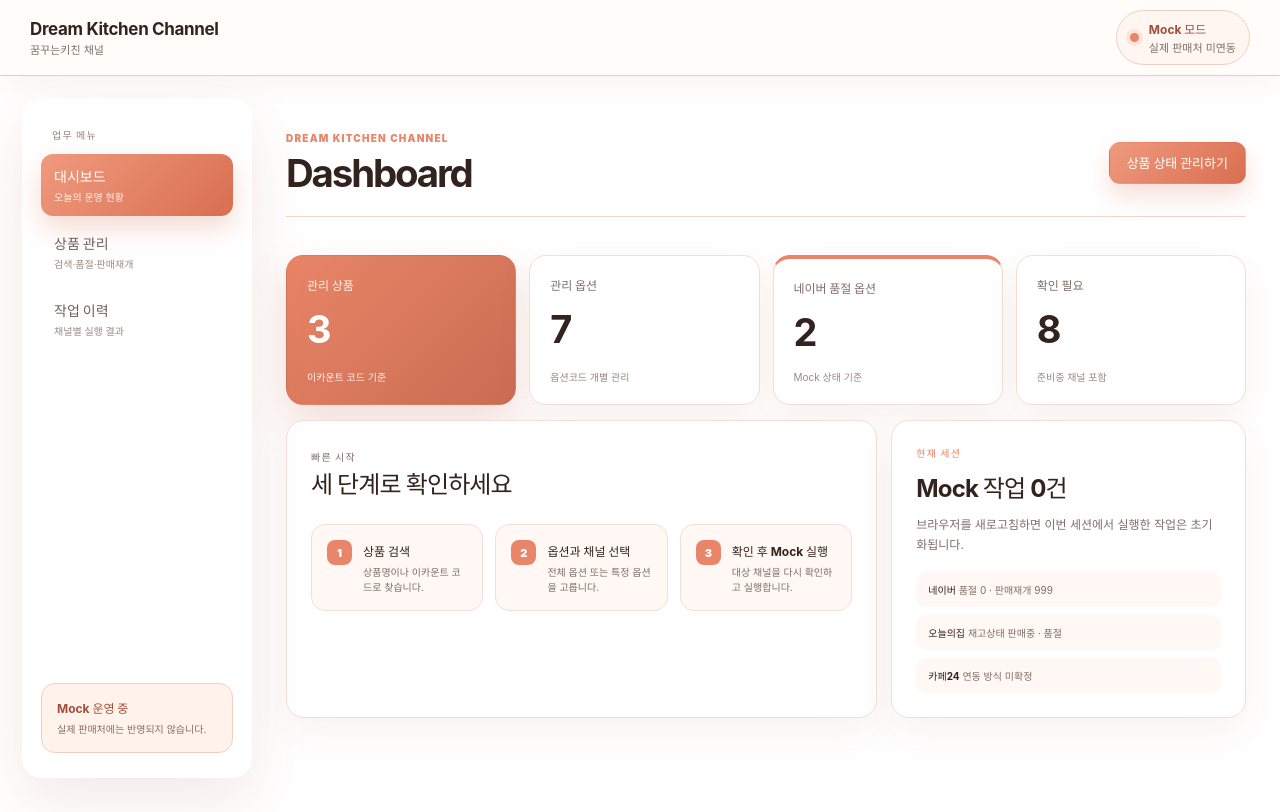
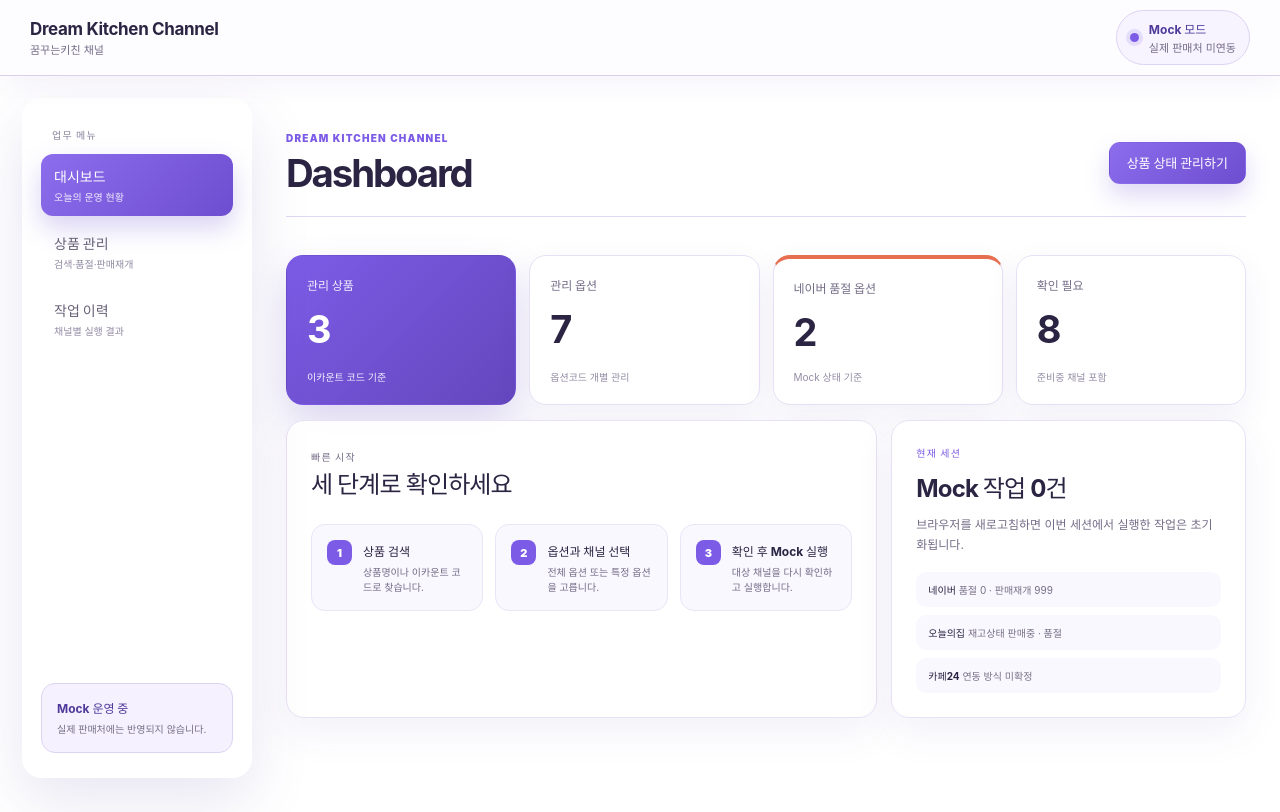
Before and after one commit to rjs52gus/dream-kc-channel, a React (Vite) app: page / in a window 1280 px wide. Built offline with nearby package versions, Linux system fonts and the light colour scheme.

Commit message:
style: apply lavender purple dashboard palette

```diff
--- a/src/app.css
+++ b/src/app.css
@@ -1,30 +1,30 @@
 :root {
   font-family: Pretendard, "Noto Sans KR", "Apple SD Gothic Neo", Inter,
     system-ui, -apple-system, BlinkMacSystemFont, "Segoe UI", sans-serif;
-  color: #33231e;
+  color: #2b2442;
   background: #ffffff;
   font-synthesis: none;
   text-rendering: optimizeLegibility;
-  --ink: #33231e;
-  --muted: #7e6e68;
+  --ink: #2b2442;
+  --muted: #746c87;
   --paper: #ffffff;
   --card: #ffffff;
-  --line: #f2ded6;
-  --line-strong: #e7c6ba;
-  --blue: #e98568;
-  --blue-dark: #a24d3b;
-  --blue-pale: #fff1eb;
+  --line: #e8e0f5;
+  --line-strong: #d6caec;
+  --blue: #7c5ce6;
+  --blue-dark: #4d3a9a;
+  --blue-pale: #f1edff;
   --green: #4d8a6c;
   --green-dark: #347052;
   --green-pale: #e7f4ec;
   --lime: #ffffff;
-  --lime-pale: #fff8f4;
-  --orange: #e98568;
-  --orange-dark: #9f4b38;
-  --orange-pale: #fff1eb;
-  --yellow: #d79369;
-  --yellow-pale: #fff3ec;
-  --shadow: 0 22px 60px rgba(159, 75, 56, 0.12);
+  --lime-pale: #faf8ff;
+  --orange: #e76f51;
+  --orange-dark: #9f3d2e;
+  --orange-pale: #fff0ec;
+  --yellow: #8f78cf;
+  --yellow-pale: #f5f1ff;
+  --shadow: 0 22px 60px rgba(77, 58, 154, 0.13);
 }
 
 * {
@@ -54,7 +54,7 @@ button {
 
 button:focus-visible,
 input:focus-visible {
-  outline: 3px solid rgba(233, 133, 104, 0.3);
+  outline: 3px solid rgba(124, 92, 230, 0.28);
   outline-offset: 2px;
 }
 
@@ -67,7 +67,7 @@ p {
 }
 
 code {
-  color: #856f67;
+  color: #776e8d;
   font-family: "SFMono-Regular", Consolas, "Liberation Mono", monospace;
   font-size: 0.82em;
 }
@@ -85,10 +85,10 @@ code {
   justify-content: space-between;
   height: 76px;
   padding: 0 30px;
-  border-bottom: 1px solid rgba(231, 198, 186, 0.86);
-  background: rgba(255, 252, 250, 0.94);
+  border-bottom: 1px solid rgba(214, 202, 236, 0.86);
+  background: rgba(253, 252, 255, 0.94);
   backdrop-filter: blur(18px);
-  box-shadow: 0 8px 28px rgba(159, 75, 56, 0.06);
+  box-shadow: 0 8px 28px rgba(77, 58, 154, 0.06);
 }
 
 .brand,
@@ -123,9 +123,9 @@ code {
 .topbar__status {
   gap: 10px;
   padding: 9px 13px;
-  border: 1px solid #edcfc4;
+  border: 1px solid #ddd3f2;
   border-radius: 999px;
-  background: rgba(255, 246, 242, 0.94);
+  background: rgba(247, 244, 255, 0.94);
 }
 
 .topbar__status b {
@@ -138,7 +138,7 @@ code {
   height: 9px;
   border-radius: 50%;
   background: var(--blue);
-  box-shadow: 0 0 0 4px rgba(233, 133, 104, 0.16);
+  box-shadow: 0 0 0 4px rgba(124, 92, 230, 0.16);
 }
 
 .workspace {
@@ -164,7 +164,7 @@ code {
 
 .sidebar__label {
   margin: 0 11px 12px;
-  color: #997e75;
+  color: #8a829d;
   font-size: 10px;
   font-weight: 900;
   letter-spacing: 0.12em;
@@ -184,7 +184,7 @@ code {
   padding: 12px 13px;
   border: 0;
   border-radius: 12px;
-  color: #705f59;
+  color: #676077;
   background: transparent;
   text-align: left;
   cursor: pointer;
@@ -202,18 +202,18 @@ code {
 }
 
 .sidebar__item small {
-  color: #9d8981;
+  color: #928aa3;
   font-size: 10px;
 }
 
 .sidebar__item.is-active {
   color: white;
-  background: linear-gradient(135deg, #ef9a7d, #d96e51);
-  box-shadow: 0 12px 26px rgba(217, 110, 81, 0.25);
+  background: linear-gradient(135deg, #8c6dec, #6e4ed0);
+  box-shadow: 0 12px 26px rgba(108, 78, 208, 0.25);
 }
 
 .sidebar__item.is-active small {
-  color: #fff0eb;
+  color: #f0ebff;
 }
 
 .sidebar__notice {
@@ -221,7 +221,7 @@ code {
   gap: 6px;
   margin-top: auto;
   padding: 15px;
-  border: 1px solid #edcfc4;
+  border: 1px solid #ddd3f2;
   border-radius: 14px;
   background: var(--yellow-pale);
 }
@@ -232,7 +232,7 @@ code {
 }
 
 .sidebar__notice span {
-  color: #806d65;
+  color: #766f85;
   font-size: 10px;
   line-height: 1.5;
 }
@@ -277,7 +277,7 @@ code {
 .dashboard-toolbar {
   align-items: center;
   padding: 8px 0 23px;
-  border-bottom: 1px solid rgba(231, 198, 186, 0.7);
+  border-bottom: 1px solid rgba(214, 202, 236, 0.72);
 }
 
 .dashboard-toolbar h1 {
@@ -337,8 +337,8 @@ code {
 
 .button--primary {
   color: white;
-  background: linear-gradient(135deg, #ef9a7d, #d96e51);
-  box-shadow: 0 12px 24px rgba(217, 110, 81, 0.22);
+  background: linear-gradient(135deg, #8c6dec, #6e4ed0);
+  box-shadow: 0 12px 24px rgba(108, 78, 208, 0.22);
 }
 
 .button--soldout {
@@ -354,7 +354,7 @@ code {
 }
 
 .button--ghost {
-  color: #705f59;
+  color: #676077;
   border-color: var(--line-strong);
   background: white;
 }
@@ -385,7 +385,7 @@ code {
   flex-direction: column;
   padding: 20px;
   border-radius: 17px;
-  box-shadow: 0 12px 34px rgba(159, 75, 56, 0.07);
+  box-shadow: 0 12px 34px rgba(77, 58, 154, 0.07);
 }
 
 .metric-card span {
@@ -402,20 +402,20 @@ code {
 
 .metric-card small {
   margin-top: auto;
-  color: #9b877f;
+  color: #948ca4;
   font-size: 10px;
 }
 
 .metric-card--dark {
   color: white;
   border-color: transparent;
-  background: linear-gradient(135deg, #e98568 0%, #c96c52 100%);
-  box-shadow: 0 18px 38px rgba(201, 108, 82, 0.22);
+  background: linear-gradient(135deg, #7c5ce6 0%, #6447bd 100%);
+  box-shadow: 0 18px 38px rgba(100, 71, 189, 0.22);
 }
 
 .metric-card--dark span,
 .metric-card--dark small {
-  color: #fff0eb;
+  color: #f2efff;
 }
 
 .metric-card--alert {
@@ -424,7 +424,7 @@ code {
 
 .panel {
   border-radius: 18px;
-  box-shadow: 0 14px 40px rgba(159, 75, 56, 0.07);
+  box-shadow: 0 14px 40px rgba(77, 58, 154, 0.07);
 }
 
 .dashboard-grid {
@@ -464,8 +464,8 @@ code {
   gap: 11px;
   padding: 15px;
   border-radius: 14px;
-  border: 1px solid #f2dfd8;
-  background: #fff8f4;
+  border: 1px solid #ebe4f6;
+  background: #faf8ff;
 }
 
 .quick-guide li > span {
@@ -507,8 +507,8 @@ code {
 .mock-rule-list span {
   padding: 10px 12px;
   border-radius: 10px;
-  color: #806d65;
-  background: #fff8f4;
+  color: #766f85;
+  background: #faf8ff;
   font-size: 10px;
 }
 
@@ -524,10 +524,10 @@ code {
 .mock-banner {
   flex: 0 0 auto;
   padding: 9px 12px;
-  border: 1px solid #edcfc4;
+  border: 1px solid #d9cdf1;
   border-radius: 999px;
-  color: #a24d3b;
-  background: #fff1eb;
+  color: #5d46a6;
+  background: #f3efff;
   font-size: 11px;
   font-weight: 850;
 }
@@ -551,7 +551,7 @@ code {
 }
 
 .search-field span {
-  color: #705f59;
+  color: #676077;
   font-size: 11px;
   font-weight: 850;
 }
@@ -563,7 +563,7 @@ code {
   border: 1px solid var(--line-strong);
   border-radius: 11px;
   color: var(--ink);
-  background: #fffdfc;
+  background: #fefeff;
   font-size: 12px;
 }
 
@@ -573,7 +573,7 @@ code {
 
 .result-count {
   margin: 14px 0 8px;
-  color: #a08b83;
+  color: #938ba3;
   font-size: 10px;
 }
 
@@ -597,11 +597,11 @@ code {
 }
 
 .product-list__item:hover {
-  background: #fff7f3;
+  background: #faf8ff;
 }
 
 .product-list__item.is-active {
-  border-color: #edbcae;
+  border-color: #cdbcff;
   background: var(--blue-pale);
 }
 
@@ -660,8 +660,8 @@ code {
   padding: 9px 11px;
   border: 1px solid var(--line);
   border-radius: 11px;
-  color: #705f59;
-  background: #fffaf8;
+  color: #676077;
+  background: #fcfbff;
   text-align: left;
   cursor: pointer;
 }
@@ -670,7 +670,7 @@ code {
   color: white;
   border-color: var(--blue);
   background: var(--blue);
-  box-shadow: 0 9px 20px rgba(217, 110, 81, 0.2);
+  box-shadow: 0 9px 20px rgba(108, 78, 208, 0.2);
 }
 
 .option-picker span {
@@ -685,7 +685,7 @@ code {
 }
 
 .option-picker button.is-active small {
-  color: #fff0eb;
+  color: #f0ebff;
 }
 
 .status-heading {
@@ -718,8 +718,8 @@ code {
   padding: 0 11px;
   border: 1px solid var(--line-strong);
   border-radius: 9px;
-  color: #705f59;
-  background: #fffaf8;
+  color: #676077;
+  background: #fcfbff;
   font-size: 10px;
   font-weight: 800;
   cursor: pointer;
@@ -729,8 +729,8 @@ code {
   margin: 12px 0 16px;
   padding: 9px 11px;
   border-radius: 9px;
-  color: #9f5a45;
-  background: #fff3ed;
+  color: #5d46a6;
+  background: #f3efff;
   font-size: 10px;
 }
 
@@ -747,9 +747,9 @@ code {
 .channel-card {
   min-width: 0;
   padding: 14px;
-  border: 1px solid #f0ddd6;
+  border: 1px solid #ebe5f4;
   border-radius: 13px;
-  background: #fffdfc;
+  background: #fefeff;
 }
 
 .channel-card__topline {
@@ -795,13 +795,13 @@ code {
 
 .state-badge--pending,
 .result-chip--skipped {
-  color: #806a60;
-  background: #f5ebe6;
+  color: #6e6484;
+  background: #f1edf7;
 }
 
 .state-badge--mixed {
-  color: #6f625d;
-  background: #f0eae7;
+  color: #686276;
+  background: #ece9f0;
 }
 
 .channel-card__actions {
@@ -873,7 +873,7 @@ code {
   display: grid;
   place-items: center;
   padding: 20px;
-  background: rgba(66, 43, 36, 0.48);
+  background: rgba(39, 31, 64, 0.5);
   backdrop-filter: blur(6px);
 }
 
@@ -885,7 +885,7 @@ code {
   border: 1px solid rgba(255, 255, 255, 0.8);
   border-radius: 22px;
   background: white;
-  box-shadow: 0 32px 90px rgba(91, 52, 41, 0.24);
+  box-shadow: 0 32px 90px rgba(50, 38, 90, 0.24);
 }
 
 .dialog-card--wide {
@@ -919,7 +919,7 @@ code {
   margin: 12px 0 18px;
   padding: 10px 12px;
   border-radius: 10px;
-  color: #9f5a45;
+  color: #5d46a6;
   background: var(--yellow-pale);
   font-size: 11px;
   font-weight: 800;
@@ -970,8 +970,8 @@ code {
 .target-list span {
   padding: 6px 8px;
   border-radius: 8px;
-  color: #806d65;
-  background: #fff7f3;
+  color: #766f85;
+  background: #faf8ff;
   font-size: 9px;
 }
 
@@ -1016,8 +1016,8 @@ code {
 .result-counts span {
   padding: 11px;
   border-radius: 10px;
-  color: #806d65;
-  background: #fff7f3;
+  color: #766f85;
+  background: #faf8ff;
   text-align: center;
   font-size: 10px;
 }
@@ -1110,8 +1110,8 @@ code {
     border: 0;
     border-bottom: 1px solid var(--line);
     border-radius: 0;
-    background: rgba(255, 252, 250, 0.95);
-    box-shadow: 0 8px 24px rgba(159, 75, 56, 0.08);
+    background: rgba(253, 252, 255, 0.95);
+    box-shadow: 0 8px 24px rgba(77, 58, 154, 0.08);
     backdrop-filter: blur(14px);
   }
 
```
